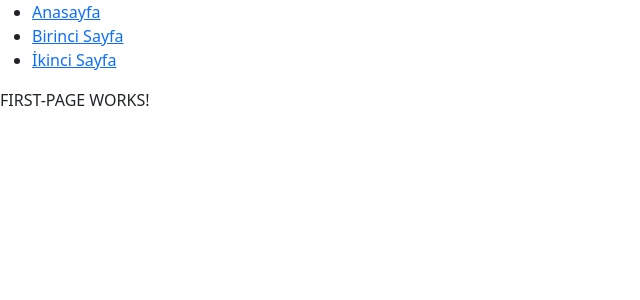
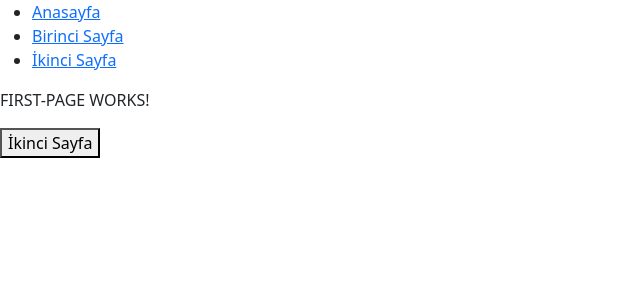
Before and after one commit to atillakalay/TurkcellAngularCourse, an Angular app in the folder angularapp/: page /birinci-sayfa in a window 1280 px wide. Shown: the top 300 px of the page, without its empty margins (0-640 px from the left). Built offline with nearby package versions, Linux system fonts and the light colour scheme.

Commit message:
The Routing Programmatic Navigation course has been completed.

```diff
--- a/angularapp/src/app/pages/first-page/first-page.component.html
+++ b/angularapp/src/app/pages/first-page/first-page.component.html
@@ -1 +1,2 @@
 <p>{{'first-page works!'| pagePipe }}</p>
+<button (click)="goSecondPage()">İkinci Sayfa</button>
--- a/angularapp/src/app/pages/first-page/first-page.component.ts
+++ b/angularapp/src/app/pages/first-page/first-page.component.ts
@@ -1,4 +1,5 @@
 import { Component } from '@angular/core';
+import { Router } from '@angular/router';
 
 @Component({
   selector: 'app-first-page',
@@ -7,4 +8,13 @@ import { Component } from '@angular/core';
 })
 export class FirstPageComponent {
 
+  constructor(private route: Router) {
+
+  }
+
+  goSecondPage() {
+    // this.route.navigateByUrl("/ikinci-sayfa")
+    //this.route.navigate(["/ikinci-sayfa"])
+  }
+
 }
```
